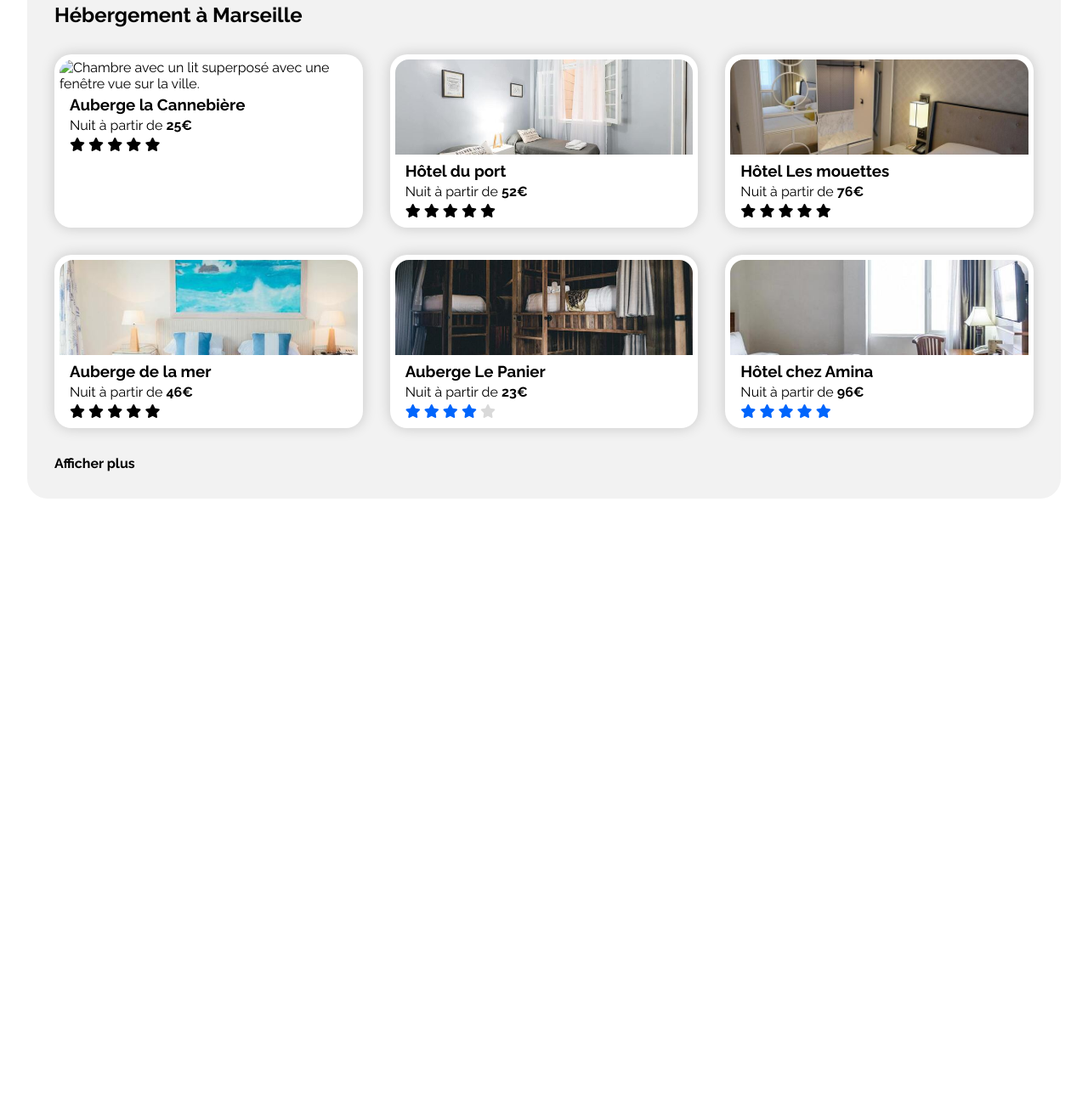
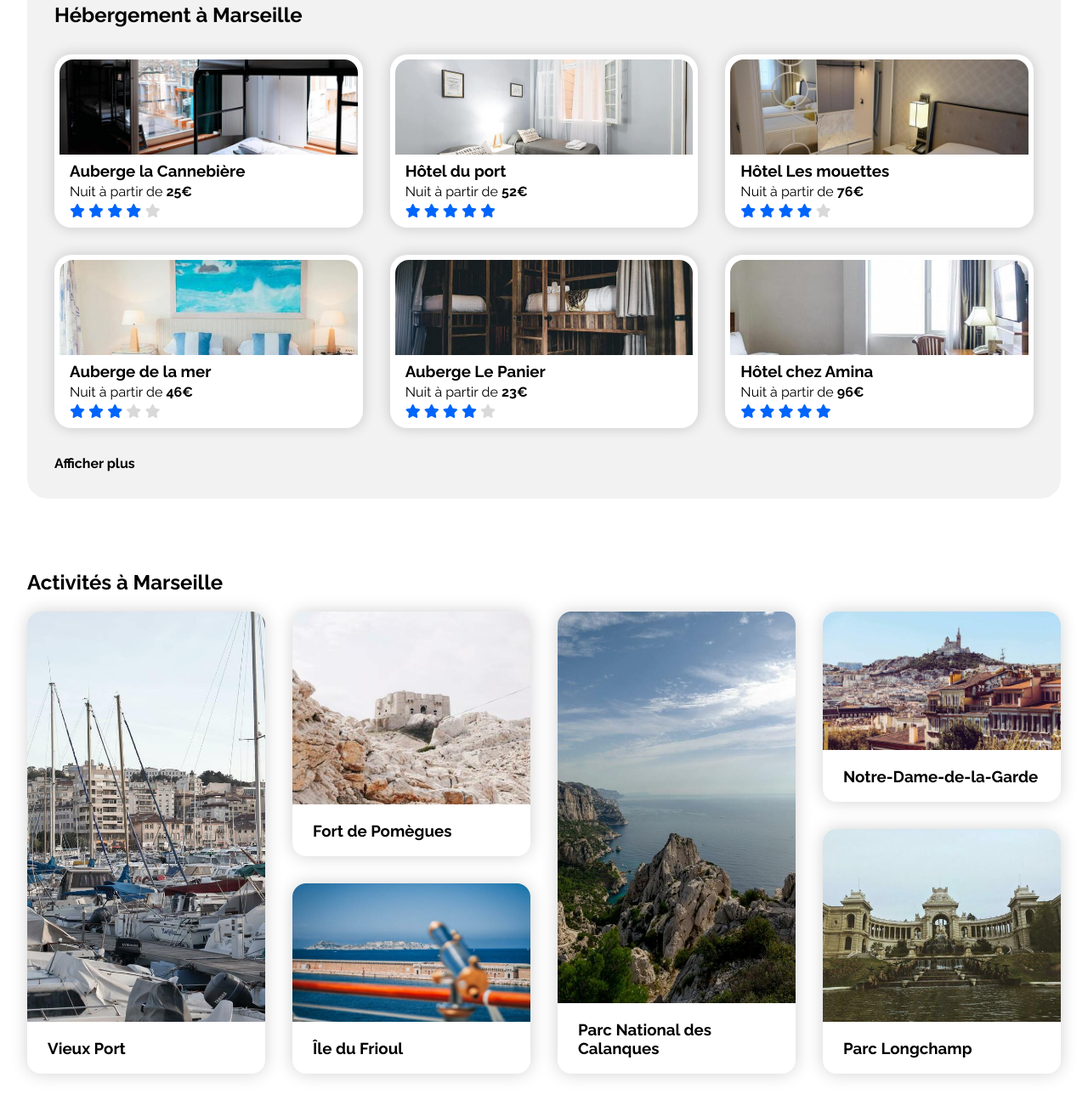
Before and after one commit to RobertManchon/RobertManchon_2_06032021, a plain HTML site: page index.html in a window 1280 px wide. Shown: the part 764-2072 px from the top of the page at 85% size. Before the commit the page ends 1351 px from the top, so only its background shows below. Drawn offline with Linux system fonts and the light colour scheme.

Commit message:
Mise en place de la partieactivité.

```diff
--- a/index.html
+++ b/index.html
@@ -26,7 +26,7 @@
         <!--RECHERCHES-->
         <section class="search">
             <header class="searchHeader">
-              <h1 class="searchHeaderTitle">Trouvez votre hébergement pour des vacances de rêve</h1>
+              <h1 class="searchHeaderTitle">Trouvez votre hébergement pour des vacances de rêve !</h1>
               <p class="searchHeaderSubtitle">En plein centre de ville ou en pleine nature</p>
             </header>
             <form class="searchForm" action="coming_soon.html" method="GET">
@@ -85,20 +85,20 @@
             <figure class="hbgtMainCardFigure">
               <img
                 class="hbgtMainCardFigureImg"
-                src="./img/hosting/small/marcus-loke-WQJvWU_HZFo-unsplash.jpg"
+                src="./img/hbgt/small/marcus-loke-WQJvWU_HZFo-unsplash.jpg"
                 alt="Chambre avec un lit superposé avec une fenêtre vue sur la ville."
               >
               <figcaption class="hbgtMainCardFigureCaption">
                 <h3 class="hbgtMainCardFigureCaptionTitle">Auberge la Cannebière</h3>
               </figcaption>
             </figure>
-            <p class="hbgtMainCardDesc">Nuit à partir de <strong class="hostingMainCardDescPrice">25€</strong></p>
+            <p class="hbgtMainCardDesc">Nuit à partir de <strong class="hbgtMainCardDescPrice">25€</strong></p>
             <div class="hbgtMainCardGrade">
-              <i class="fas fa-star hostingMainCardGradeIcon" data-active="true"></i>
-              <i class="fas fa-star hostingMainCardGradeIcon" data-active="true"></i>
-              <i class="fas fa-star hostingMainCardGradeIcon" data-active="true"></i>
-              <i class="fas fa-star hostingMainCardGradeIcon" data-active="true"></i>
-              <i class="fas fa-star hostingMainCardGradeIcon" data-active="false"></i>
+              <i class="fas fa-star hbgtMainCardGradeIcon" data-active="true"></i>
+              <i class="fas fa-star hbgtMainCardGradeIcon" data-active="true"></i>
+              <i class="fas fa-star hbgtMainCardGradeIcon" data-active="true"></i>
+              <i class="fas fa-star hbgtMainCardGradeIcon" data-active="true"></i>
+              <i class="fas fa-star hbgtMainCardGradeIcon" data-active="false"></i>
             </div>
           </a>
         </article>
@@ -114,13 +114,13 @@
                 <h3 class="hbgtMainCardFigureCaptionTitle">Hôtel du port</h3>
               </figcaption>
             </figure>
-            <p class="hbgtMainCardDesc">Nuit à partir de <strong class="hostingMainCardDescPrice">52€</strong></p>
+            <p class="hbgtMainCardDesc">Nuit à partir de <strong class="hbgtMainCardDescPrice">52€</strong></p>
             <div class="hbgtMainCardGrade">
-              <i class="fas fa-star hostingMainCardGradeIcon" data-active="true"></i>
-              <i class="fas fa-star hostingMainCardGradeIcon" data-active="true"></i>
-              <i class="fas fa-star hostingMainCardGradeIcon" data-active="true"></i>
-              <i class="fas fa-star hostingMainCardGradeIcon" data-active="true"></i>
-              <i class="fas fa-star hostingMainCardGradeIcon" data-active="true"></i>
+              <i class="fas fa-star hbgtMainCardGradeIcon" data-active="true"></i>
+              <i class="fas fa-star hbgtMainCardGradeIcon" data-active="true"></i>
+              <i class="fas fa-star hbgtMainCardGradeIcon" data-active="true"></i>
+              <i class="fas fa-star hbgtMainCardGradeIcon" data-active="true"></i>
+              <i class="fas fa-star hbgtMainCardGradeIcon" data-active="true"></i>
             </div>
           </a>
         </article>
@@ -136,13 +136,13 @@
                 <h3 class="hbgtMainCardFigureCaptionTitle">Hôtel Les mouettes</h3>
               </figcaption>
             </figure>
-            <p class="hbgtMainCardDesc">Nuit à partir de <strong class="hostingMainCardDescPrice">76€</strong></p>
+            <p class="hbgtMainCardDesc">Nuit à partir de <strong class="hbgtMainCardDescPrice">76€</strong></p>
             <div class="hbgtMainCardGrade">
-              <i class="fas fa-star hostingMainCardGradeIcon" data-active="true"></i>
-              <i class="fas fa-star hostingMainCardGradeIcon" data-active="true"></i>
-              <i class="fas fa-star hostingMainCardGradeIcon" data-active="true"></i>
-              <i class="fas fa-star hostingMainCardGradeIcon" data-active="true"></i>
-              <i class="fas fa-star hostingMainCardGradeIcon" data-active="false"></i>
+              <i class="fas fa-star hbgtMainCardGradeIcon" data-active="true"></i>
+              <i class="fas fa-star hbgtMainCardGradeIcon" data-active="true"></i>
+              <i class="fas fa-star hbgtMainCardGradeIcon" data-active="true"></i>
+              <i class="fas fa-star hbgtMainCardGradeIcon" data-active="true"></i>
+              <i class="fas fa-star hbgtMainCardGradeIcon" data-active="false"></i>
             </div>
           </a>
         </article>
@@ -158,13 +158,13 @@
                 <h3 class="hbgtMainCardFigureCaptionTitle">Auberge de la mer</h3>
               </figcaption>
             </figure>
-            <p class="hbgtMainCardDesc">Nuit à partir de <strong class="hostingMainCardDescPrice">46€</strong></p>
+            <p class="hbgtMainCardDesc">Nuit à partir de <strong class="hbgtMainCardDescPrice">46€</strong></p>
             <div class="hbgtMainCardGrade">
-              <i class="fas fa-star hostingMainCardGradeIcon" data-active="true"></i>
-              <i class="fas fa-star hostingMainCardGradeIcon" data-active="true"></i>
-              <i class="fas fa-star hostingMainCardGradeIcon" data-active="true"></i>
-              <i class="fas fa-star hostingMainCardGradeIcon" data-active="false"></i>
-              <i class="fas fa-star hostingMainCardGradeIcon" data-active="false"></i>
+              <i class="fas fa-star hbgtMainCardGradeIcon" data-active="true"></i>
+              <i class="fas fa-star hbgtMainCardGradeIcon" data-active="true"></i>
+              <i class="fas fa-star hbgtMainCardGradeIcon" data-active="true"></i>
+              <i class="fas fa-star hbgtMainCardGradeIcon" data-active="false"></i>
+              <i class="fas fa-star hbgtMainCardGradeIcon" data-active="false"></i>
             </div>
           </a>
         </article>
@@ -180,7 +180,7 @@
                 <h3 class="hbgtMainCardFigureCaptionTitle">Auberge Le Panier</h3>
               </figcaption>
             </figure>
-            <p class="hbgtMainCardDesc">Nuit à partir de <strong class="hostingMainCardDescPrice">23€</strong></p>
+            <p class="hbgtMainCardDesc">Nuit à partir de <strong class="hbgtMainCardDescPrice">23€</strong></p>
             <div class="hbgtMainCardGrade">
               <i class="fas fa-star hbgtMainCardGradeIcon" data-active="true"></i>
               <i class="fas fa-star hbgtMainCardGradeIcon" data-active="true"></i>
@@ -202,7 +202,7 @@
                 <h3 class="hbgtMainCardFigureCaptionTitle">Hôtel chez Amina</h3>
               </figcaption>
             </figure>
-            <p class="hbgtMainCardDesc">Nuit à partir de <strong class="hostingMainCardDescPrice">96€</strong></p>
+            <p class="hbgtMainCardDesc">Nuit à partir de <strong class="hbgtMainCardDescPrice">96€</strong></p>
             <div class="hbgtMainCardGrade">
               <i class="fas fa-star hbgtMainCardGradeIcon" data-active="true"></i>
               <i class="fas fa-star hbgtMainCardGradeIcon" data-active="true"></i>
@@ -217,7 +217,7 @@
 
       <aside class="hbgtPopular">
         <h2 class="hbgtPopularTitle">Les plus populaire <i class="fas fa-chart-line"></i></h2>
-        <article class="hbgtMainCard hostingPopularCard">
+        <article class="hbgtMainCard hbgtPopularCard">
           <a class="hbgtPopularWrapcontent" href="#">
             <div class="hbgtPopularWrapcontentWrapimg">
               <img
@@ -228,7 +228,7 @@
             </div>
             <div class="hbgtPopularWrapcontentContent">
               <h3 class="hbgtMainCardFigureCaptionTitle">Hôtel Le soleil du matin</h3>
-              <p class="hbgtMainCardDesc">Nuit à partir de <strong class="hostingMainCardDescPrice">128€</strong></p>
+              <p class="hbgtMainCardDesc">Nuit à partir de <strong class="hbgtMainCardDescPrice">128€</strong></p>
               <div class="hbgtPopularWrapcontentContentWhitespace"></div>
               <div class="hbgtMainCardGrade">
                 <i class="fas fa-star hbgtMainCardGradeIcon" data-active="true"></i>
@@ -240,7 +240,7 @@
             </div>
           </a>
         </article>
-        <article class="hbgtMainCard hostingPopularCard">
+        <article class="hbgtMainCard hbgtPopularCard">
           <a class="hbgtPopularWrapcontent" href="#">
             <div class="hbgtPopularWrapcontentWrapimg">
               <img
@@ -251,11 +251,11 @@
             </div>
             <div class="hbgtPopularWrapcontentContent">
               <h3 class="hbgtMainCardFigureCaptionTitle">Au coeur de l'eau Chambres d'hôtes</h3>
-              <p class="hbgtMainCardDesc">Nuit à partir de <strong class="hostingMainCardDescPrice">71€</strong></p>
+              <p class="hbgtMainCardDesc">Nuit à partir de <strong class="hbgtMainCardDescPrice">71€</strong></p>
               <div class="hbgtPopularWrapcontentContentWhitespace"></div>
               <div class="hbgtMainCardGrade">
                 <i class="fas fa-star hbgtMainCardGradeIcon" data-active="true"></i>
-                <i class="fas fa-star hbgtgMainCardGradeIcon" data-active="true"></i>
+                <i class="fas fa-star hbgtMainCardGradeIcon" data-active="true"></i>
                 <i class="fas fa-star hbgtMainCardGradeIcon" data-active="true"></i>
                 <i class="fas fa-star hbgtMainCardGradeIcon" data-active="true"></i>
                 <i class="fas fa-star hbgtMainCardGradeIcon" data-active="false"></i>
@@ -263,7 +263,7 @@
             </div>
           </a>
         </article>
-        <article class="hbgtMainCard hostingPopularCard">
+        <article class="hbgtMainCard hbgtPopularCard">
           <a class="hbgtPopularWrapcontent" href="#">
             <div class="hbgtPopularWrapcontentWrapimg">
               <img
@@ -274,10 +274,10 @@
             </div>
             <div class="hbgtPopularWrapcontentContent">
               <h3 class="hbgtMainCardFigureCaptionTitle">Hôtel Tout bleu et Blanc</h3>
-              <p class="hbgtMainCardDesc">Nuit à partir de <strong class="hostingMainCardDescPrice">68€</strong></p>
+              <p class="hbgtMainCardDesc">Nuit à partir de <strong class="hbgtMainCardDescPrice">68€</strong></p>
               <div class="hbgtPopularWrapcontentContentWhitespace"></div>
               <div class="hbgtMainCardGrade">
-                <i class="fas fa-star hbgtgMainCardGradeIcon" data-active="true"></i>
+                <i class="fas fa-star hbgtMainCardGradeIcon" data-active="true"></i>
                 <i class="fas fa-star hbgtMainCardGradeIcon" data-active="true"></i>
                 <i class="fas fa-star hbgtMainCardGradeIcon" data-active="true"></i>
                 <i class="fas fa-star hbgtMainCardGradeIcon" data-active="true"></i>
@@ -290,6 +290,71 @@
 
     </section>
     <!-- HBGT -->
+    <!-- ACTIVITE -->
+    <section class="activite" id="activite">
+      <h2 class="activiteTitle">Activités à Marseille</h2>
+      <a href="#" class="activiteCard activiteCard1">
+        <div class="activiteCardWrapimg">
+          <img
+            class="activiteCardWrapimgImg"
+            src="./img/activite/medium/reno-laithienne-QUgJhdY5Fyk-unsplash.jpg"
+            alt="Un port de plaisance rempli de bateaux en premier plan avec une ville au second plan."
+          >
+        </div>
+        <h3 class="activiteCardTitle">Vieux Port</h3>
+      </a>
+      <a href="#" class="activiteCard activiteCard2">
+        <div class="activiteCardWrapimg">
+          <img
+            class="activiteCardWrapimgImg"
+            src="./img/activite/small/paul-hermann-QFTrLdQIRhI-unsplash.jpg"
+            alt="Desert rocailleux beige avec un fort lui aussi beige un peu plus loin dans l'image."
+          >
+        </div>
+        <h3 class="activiteCardTitle">Fort de Pomègues</h3>
+      </a>
+      <a href="#" class="activiteCard activiteCard3">
+        <div class="activiteCardWrapimg">
+          <img
+            class="activiteCardWrapimgImg"
+            src="./img/activite/medium/kilyan-sockalingum-NR8-cBCN3aI-unsplash.jpg"
+            alt="Paysage mélengeant roche et verdure en premier plan et une grande mer bleu au second plan."
+          >
+        </div>
+        <h3 class="activiteCardTitle">Parc National des Calanques</h3>
+      </a>
+      <a href="#" class="activiteCard activiteCard4">
+        <div class="activiteCardWrapimg">
+          <img
+            class="activiteCardWrapimgImg"
+            src="./img/activite/small/florian-wehde-xW9e8gdotxI-unsplash.jpg"
+            alt="Grande ville assez plate mais doté d'une colline qui met en valeur un bâtiment, certainement religieux."
+          >
+        </div>
+        <h3 class="activiteCardTitle">Notre-Dame-de-la-Garde</h3>
+      </a>
+      <a href="#" class="activiteCard activiteCard5">
+        <div class="activiteCardWrapimg">
+          <img
+            class="activiteCardWrapimgImg"
+            src="./img/activite/small/kevin-hikari-rV_Qd1l-VXg-unsplash.jpg"
+            alt="Longue vue sur terre en premier plan, mer en second plan et île en troisième plan."
+          >
+        </div>
+        <h3 class="activiteCardTitle">Île du Frioul</h3>
+      </a>
+      <a href="#" class="activiteCard activiteCard6">
+        <div class="activiteCardWrapimg">
+          <img
+            class="activiteCardWrapimgImg"
+            src="./img/activite/small/lena-paulin-wH2-EJoDcV0-unsplash.jpg"
+            alt="Majestueux batiment aux pierres blanches doté d'une fontaine, tout autant majestueuse."
+          >
+        </div>
+        <h3 class="activiteCardTitle">Parc Longchamp</h3>
+      </a>
+    </section>
+    <!-- ACTIVITE -->
     </main>
 </body>
 </html>
--- a/style/style.css
+++ b/style/style.css
@@ -387,3 +387,88 @@ a {
       grid-template-rows: auto repeat(3, 9rem);
     }
   }
+
+  .activite {
+    display: grid;
+    column-gap: 2rem;
+    margin: 4rem 0;
+  }
+  .activiteTitle {
+    grid-column: 1/-1;
+  }
+  .activiteCard {
+    box-shadow: 0 0 20px #0000002e;
+    border-radius: 1rem;
+    overflow: hidden;
+    display: flex;
+    flex-direction: column;
+    transition-duration: 0.1s;
+  }
+  .activiteCard:hover {
+    transform: scale(1.01);
+  }
+  .activiteCardWrapimg {
+    position: relative;
+    flex: 1;
+  }
+  .activiteCardWrapimgImg {
+    position: absolute;
+    height: 100%;
+    width: 100%;
+    object-fit: cover;
+  }
+  .activiteCardTitle {
+    margin: 1.2rem 1.5rem;
+  }
+
+  @media (min-width: 1100px) {
+    .activite {
+      grid-template-columns: repeat(4, 1fr);
+      grid-template-rows: auto 14rem 2rem 2rem 2rem 14rem;
+    }
+    .activiteCard1 {
+      grid-row: 2/7;
+      grid-column: 1/2;
+    }
+    .activiteCard2 {
+      grid-column: 2/3;
+      grid-row: 2/5;
+    }
+    .activiteCard3 {
+      grid-column: 3/4;
+      grid-row: 2/7;
+    }
+    .activiteCard4 {
+      grid-column: 4/5;
+      grid-row: 2/3;
+    }
+    .activiteCard5 {
+      grid-column: 2/3;
+      grid-row: 6/7;
+    }
+    .activiteCard6 {
+      grid-column: 4/5;
+      grid-row: 4/7;
+    }
+  }
+  @media (max-width: 1100px) {
+    .activite {
+      row-gap: 2rem;
+      grid-template-columns: repeat(3, 1fr);
+      grid-template-rows: auto 12rem 12rem;
+    }
+  }
+  @media (max-width: 925px) {
+    .activite {
+      row-gap: 2rem;
+      grid-template-columns: repeat(2, 1fr);
+      grid-template-rows: auto 12rem 12rem 12rem;
+    }
+  }
+  @media (max-width: 650px) {
+    .activite {
+      row-gap: 2rem;
+      grid-template-columns: 1fr;
+      grid-template-rows: auto 12rem 12rem 12rem 12rem 12rem 12rem;
+    }
+  }
```
